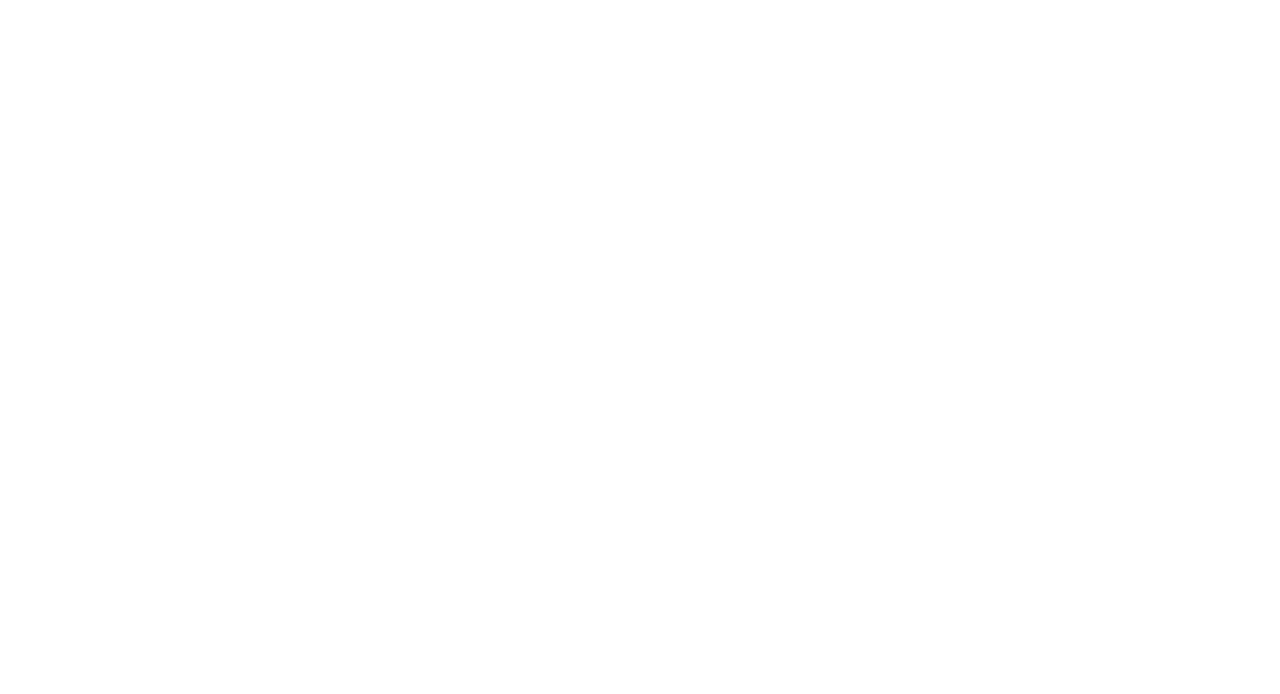
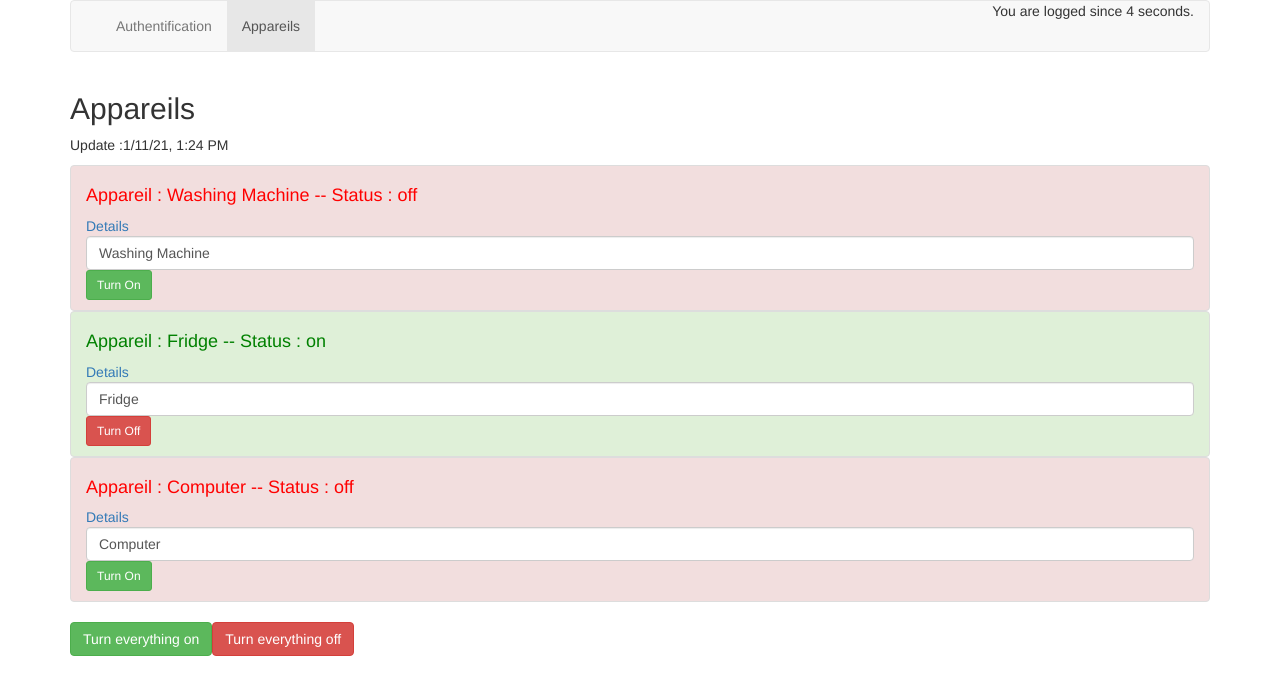
Before and after one commit to LeaDalibard/angular-learning, an Angular app: page / in a window 1280 px wide. Shown: the top 694 px of the page. Built offline with nearby package versions, Linux system fonts and the light colour scheme.

Commit message:
Added an observable with interval that counts seconds since connection and display them

```diff
--- a/package.json
+++ b/package.json
@@ -20,7 +20,7 @@
     "@angular/platform-browser-dynamic": "~11.0.6",
     "@angular/router": "~11.0.6",
     "bootstrap": "^3.3.7",
-    "rxjs": "~6.6.0",
+    "rxjs": "^6.6.3",
     "tslib": "^2.0.0",
     "zone.js": "~0.10.2"
   },
--- a/src/app/app.component.html
+++ b/src/app/app.component.html
@@ -6,6 +6,9 @@
           <li><a href="#">Authentification</a></li>
           <li class="active"><a href="#">Appareils</a></li>
         </ul>
+        <div class="navbar-right">
+          <p>You are logged since {{ secondes }} seconds.</p>
+        </div>
       </div>
     </div>
   </nav>
--- a/src/app/app.component.ts
+++ b/src/app/app.component.ts
@@ -1,6 +1,7 @@
 import {Component, OnInit} from '@angular/core';
 import {AppareilService} from './services/appareil.service';
-
+import {Observable} from 'rxjs';
+import {interval} from 'rxjs';
 
 @Component({
   selector: 'app-root',
@@ -10,10 +11,24 @@
 
 export class AppComponent implements OnInit {
 
+  secondes: number;
+
   constructor(private appareilService: AppareilService) {
   }
 
   ngOnInit() {
+    const counter = interval(1000);
+    counter.subscribe(
+      (value) => {
+        this.secondes = value;
+      },
+      (error) => {
+        console.log('Oups, an error occured :' + error);
+      },
+      () => {
+        console.log('Observable complete');
+      }
+    );
   }
 
 
--- a/src/app/appareil-view/appareil-view.component.html
+++ b/src/app/appareil-view/appareil-view.component.html
@@ -11,11 +11,9 @@
 <!-- Don't forget to put square brackets to link content of variable to component property-->
 <!-- Need to put doubles quotes to appareil status to passed string directly if not it's a variable-->
 <button class="btn btn-success"
-<!--[disabled]="!isAuth"-->
         (click)="onClickTurnOn()">Turn everything on
 </button>
 <button class="btn btn-danger"
-<!--[disabled]="!isAuth"-->
-(click)="onClickTurnOff()">Turn everything off
+        (click)="onClickTurnOff()">Turn everything off
 </button>
 <!-- [] to link disable property to type script, disabled when isAuth === false-->
--- a/src/app/services/auth-guard.service.ts
+++ b/src/app/services/auth-guard.service.ts
@@ -1,5 +1,5 @@
 import {ActivatedRouteSnapshot, CanActivate, Router, RouterStateSnapshot} from '@angular/router';
-import {Observable} from 'rxjs/Observable';
+import { Observable } from 'rxjs';
 import {AuthService} from './auth.service';
 import {Injectable} from '@angular/core';
 
```
